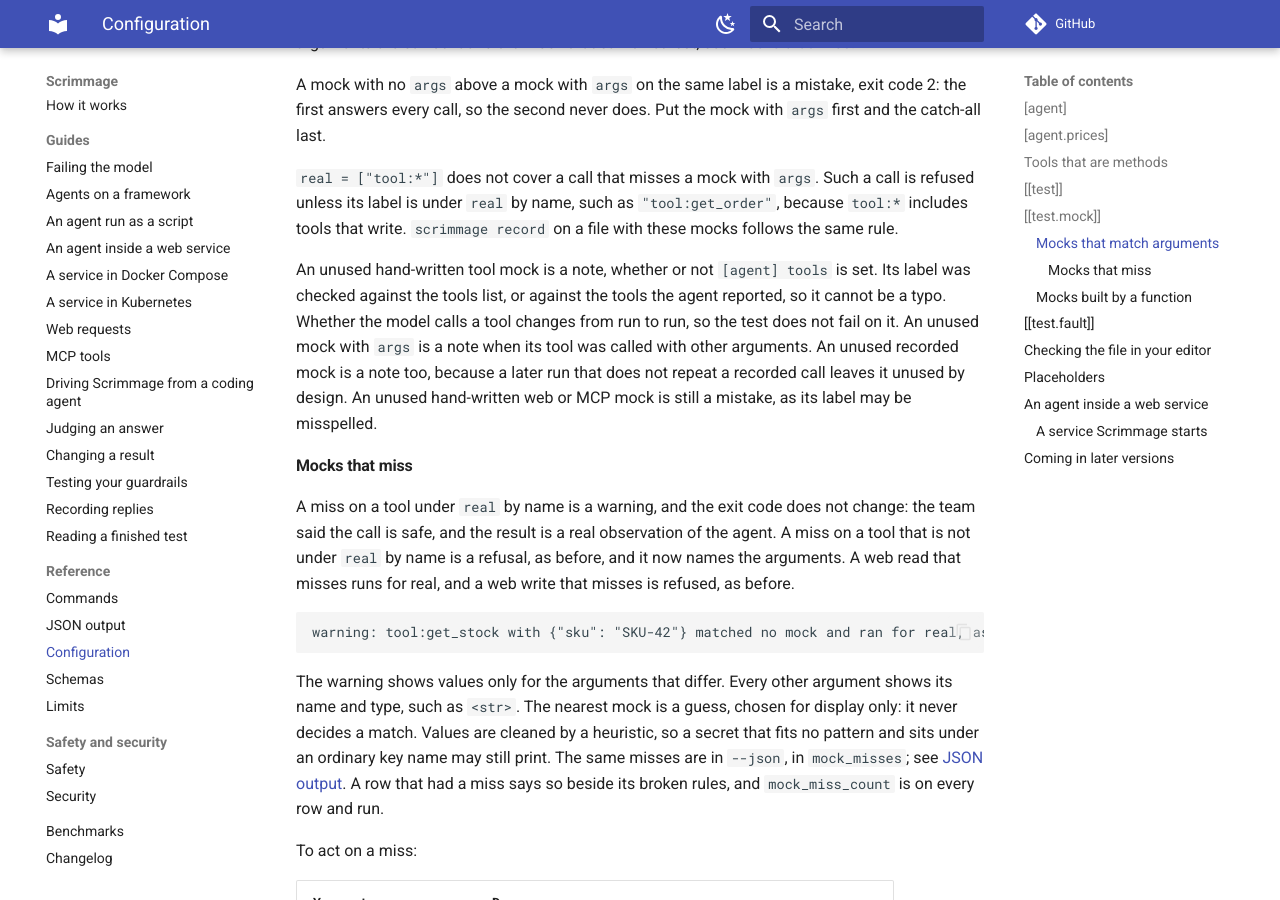
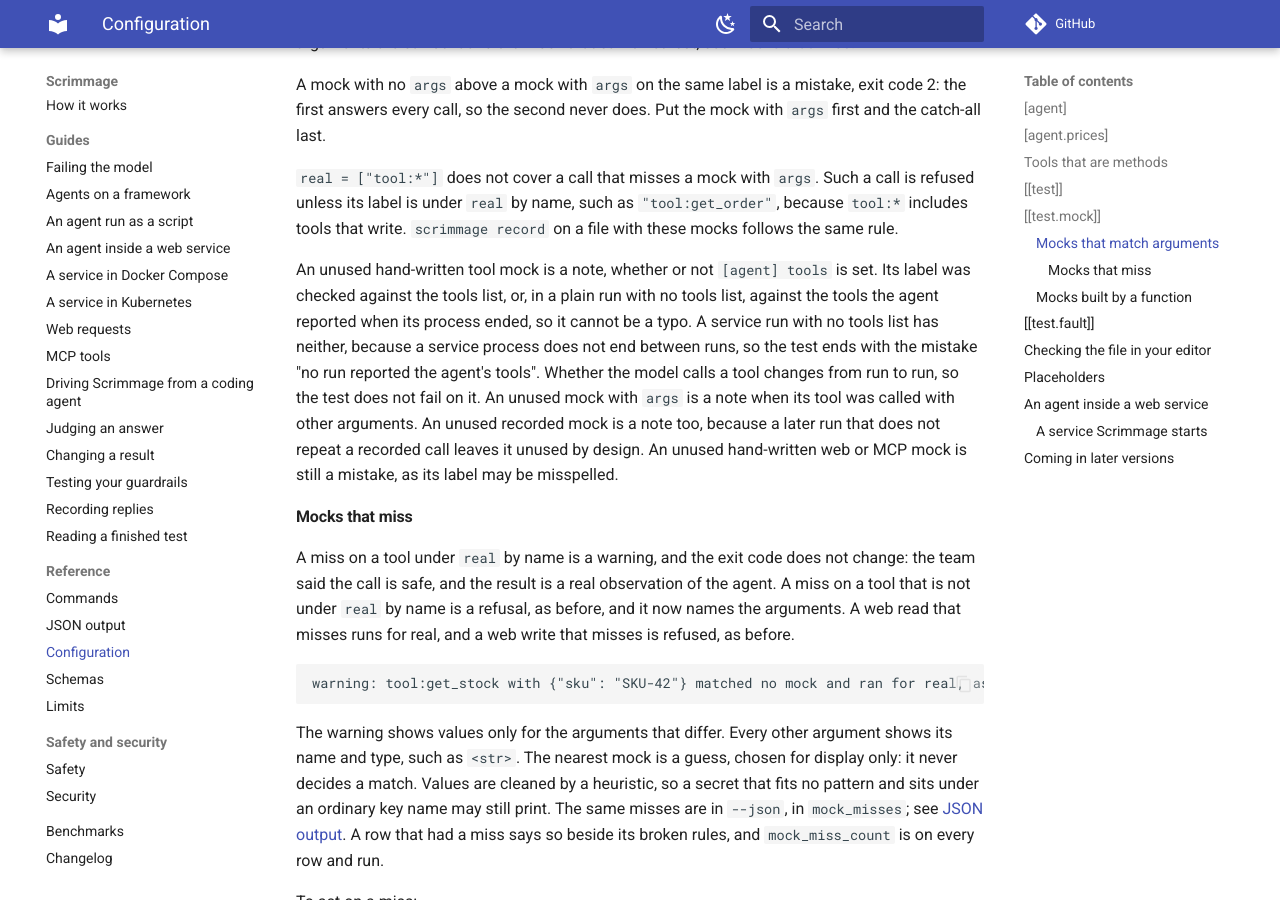
Before and after one commit to ManishKumar97/scrimmage, an MkDocs documentation site: the page built from docs/configuration.md, in a window 1280 px wide and 900 px high, scrolled down 6824 px. Built offline with MkDocs 1.6.1 and Material for MkDocs 9.7.7, drawn with Linux system fonts in a browser that asks for light colours; comment, search, counter and statistics services are not loaded.

Commit message:
fix(docs): say where an unused mock's tool label is checked
A service run with no tools list never gets tools_seen, because the
atexit report runs only when the process ends. The docs now say so.
The tool, list row reports no tools, so only the tools list checks it.

```diff
--- a/docs/configuration.md
+++ b/docs/configuration.md
@@ -163,7 +163,8 @@ Such a call is refused unless its label is under `real` by name, such as `"tool:
 `scrimmage record` on a file with these mocks follows the same rule.
 
 An unused hand-written tool mock is a note, whether or not `[agent] tools` is set.
-Its label was checked against the tools list, or against the tools the agent reported, so it cannot be a typo.
+Its label was checked against the tools list, or, in a plain run with no tools list, against the tools the agent reported when its process ended, so it cannot be a typo.
+A service run with no tools list has neither, because a service process does not end between runs, so the test ends with the mistake "no run reported the agent's tools".
 Whether the model calls a tool changes from run to run, so the test does not fail on it.
 An unused mock with `args` is a note when its tool was called with other arguments.
 An unused recorded mock is a note too, because a later run that does not repeat a recorded call leaves it unused by design.
```
Also changed, not shown: 1 other file.
